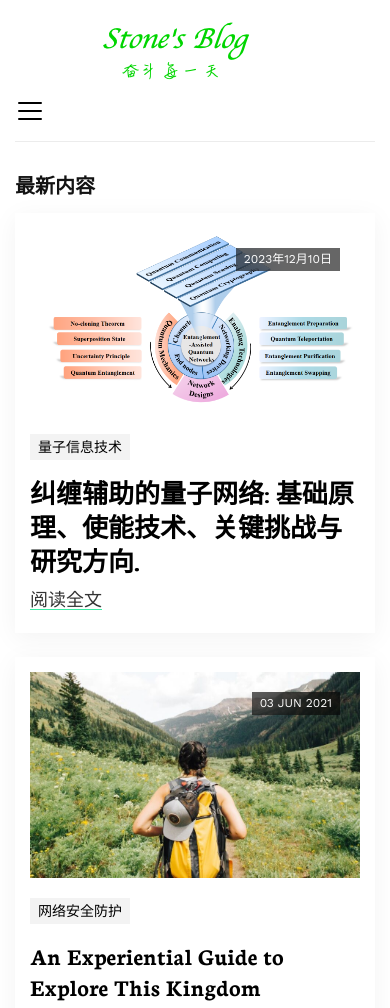
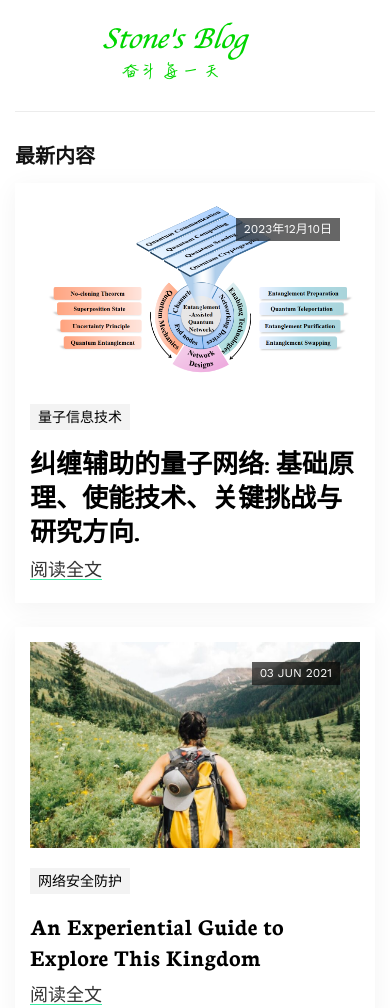
Before and after one commit to lzhstone95/Blog, a plain HTML site: page index.html in a window 390 px wide. Shown: the top 1008 px of the page. Drawn offline with nearby package versions, Linux system fonts and the light colour scheme.

Commit message:
Update index.html

```diff
--- a/index.html
+++ b/index.html
@@ -33,11 +33,6 @@
       <a class="navbar-brand order-1 py-0" href="index.html">
         <img loading="prelaod" decoding="async" class="img-fluid" src="images/logo.png" alt="Reporter Hugo">
       </a>
-      <div class="navbar-actions order-3 ml-0 ml-md-4">
-        <button aria-label="navbar toggler" class="navbar-toggler border-0" type="button" data-toggle="collapse"
-          data-target="#navigation"> <span class="navbar-toggler-icon"></span>
-        </button>
-      </div>
       <div class="collapse navbar-collapse text-center order-lg-2 order-4" id="navigation">
         <ul class="navbar-nav mx-auto mt-3 mt-lg-0">
           <li class="nav-item"> <a class="nav-link" href="about.html"><font size="5">关于我</font></a></li>
```
